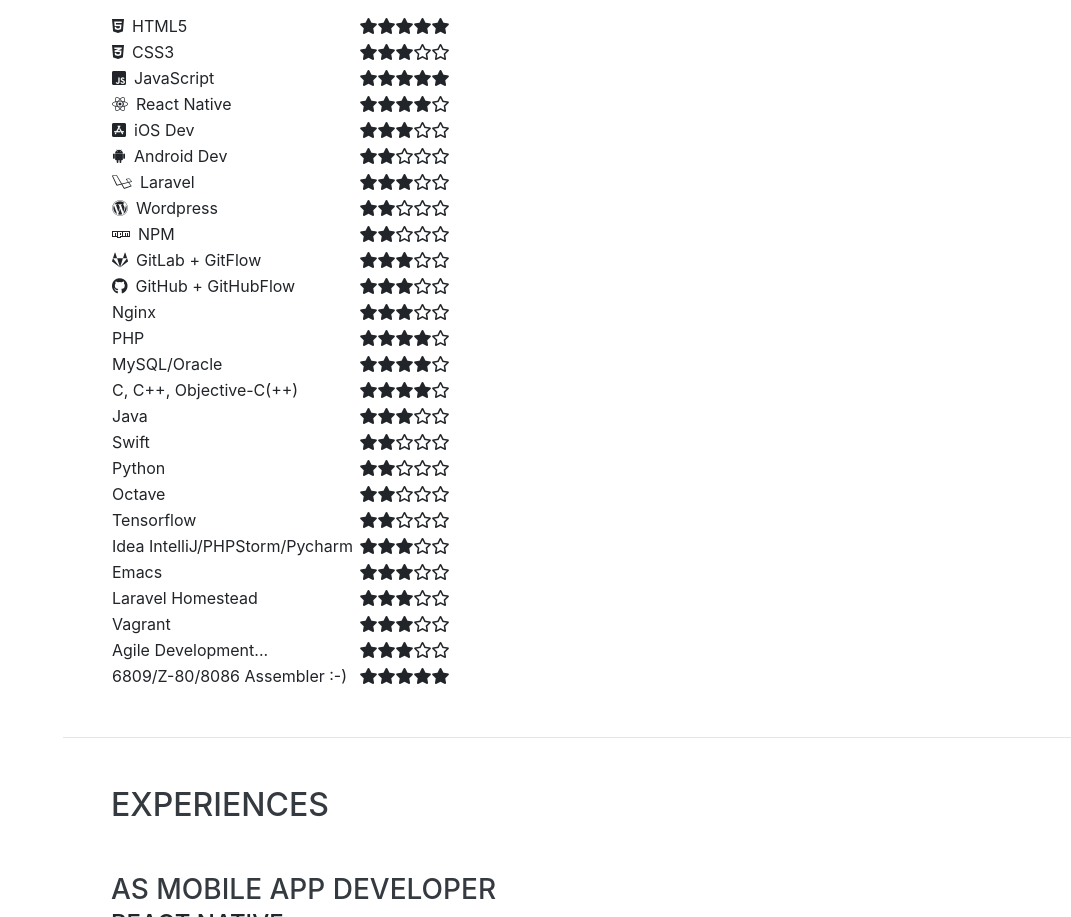
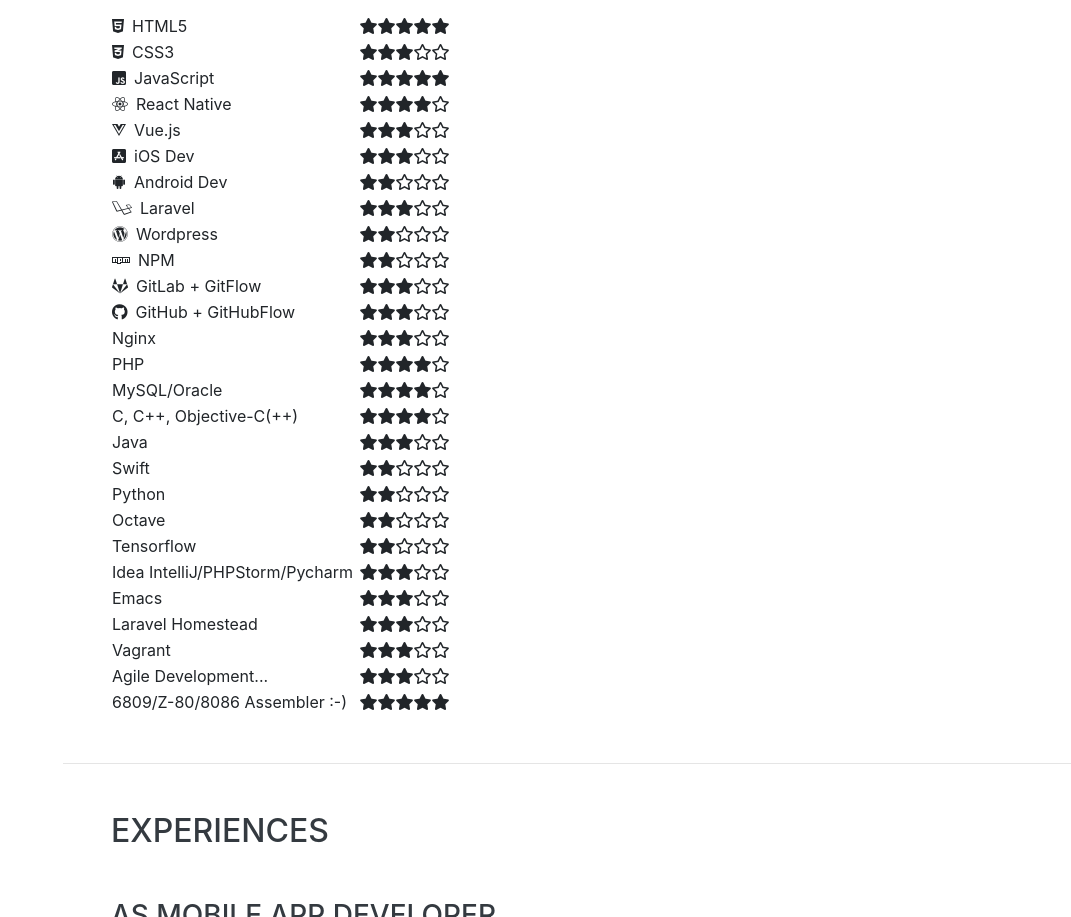
Before and after one commit to flipfrog/flipfrog.github.io, a website with bundled scripts: page index.html in a window 1280 px wide. Shown: the part 974-1891 px from the top of the page, without its empty margins (209-1280 px from the left). Built offline with nearby package versions, Linux system fonts and the light colour scheme; a web font is replaced by a local one.

Commit message:
add vue.js skill

```diff
--- a/index.html
+++ b/index.html
@@ -143,6 +143,12 @@
               <i class="fab fa-react mr-2"></i>React Native
             </td>
             <td class="skill-stars" data-count="4"></td>
+          </tr>
+          <tr>
+            <td>
+              <i class="fab fa-vuejs mr-2"></i>Vue.js
+            </td>
+            <td class="skill-stars" data-count="3"></td>
           </tr>
           <tr>
             <td>
```
